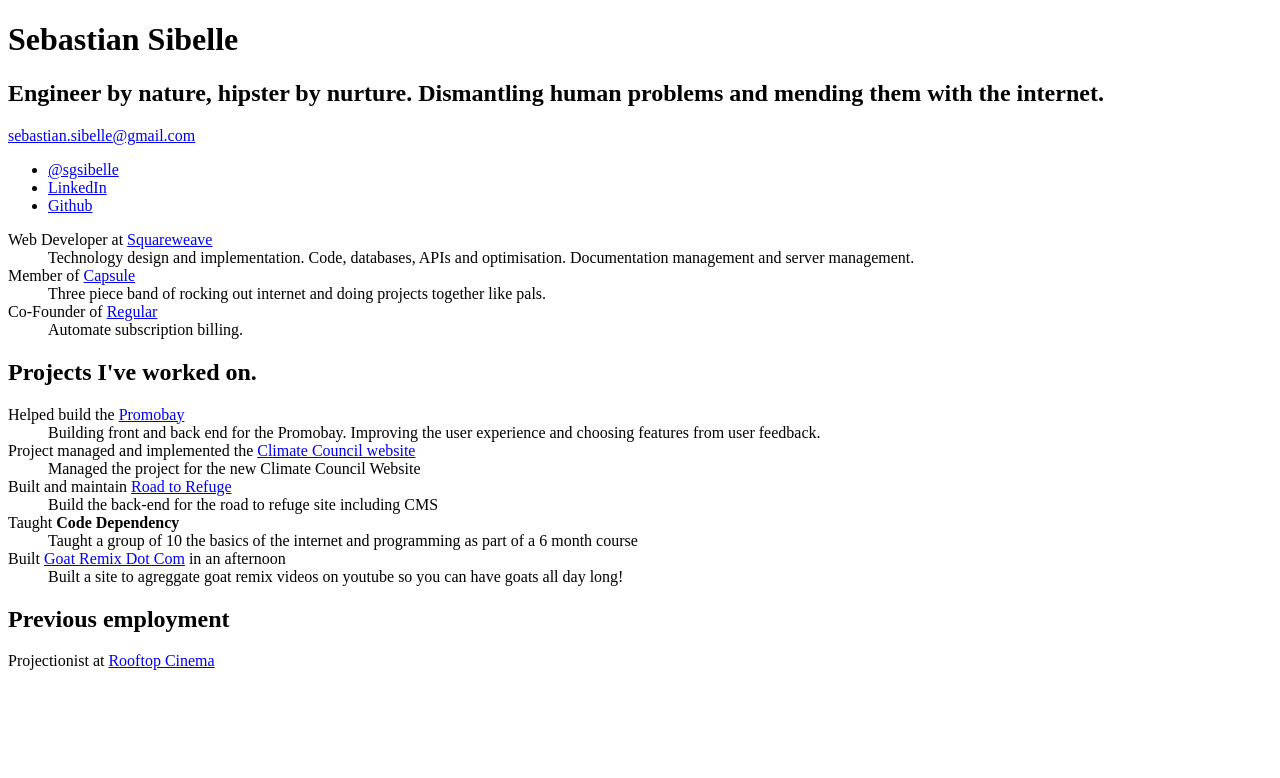
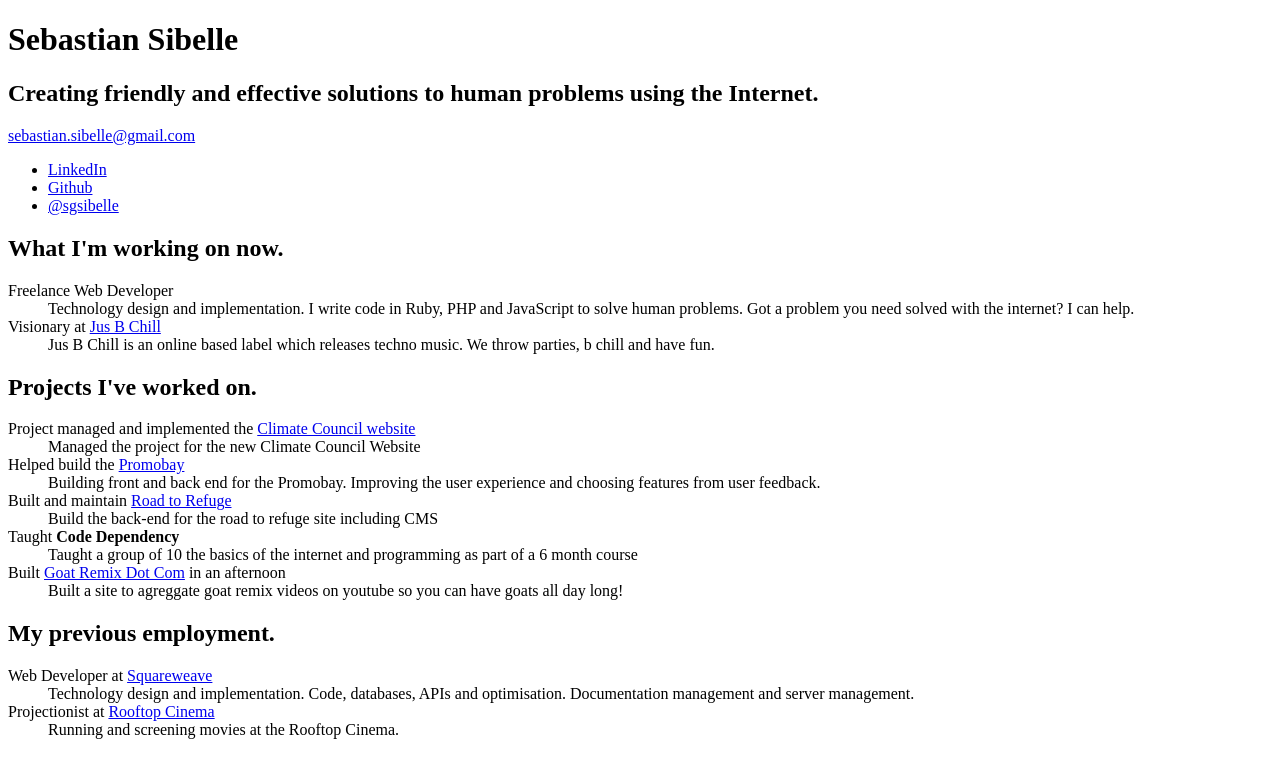
Before and after one commit to sebastiansibelle/sebastian-sibelle-app, a PHP site: template htdocs/app/theme/default/templates/home/home.php in a window 1280 px wide. Shown: the top 778 px of the page. Run offline with PHP 8.4, Linux system fonts and the light colour scheme; the template is opened without the code that fills it, so the values that code supplies are empty; some libraries are stand-ins or nearby versions.

Commit message:
Added home homey

```diff
--- a/htdocs/app/theme/default/templates/home/home.php
+++ b/htdocs/app/theme/default/templates/home/home.php
@@ -3,7 +3,7 @@
 	<header>
 		<div class="constrain">
 			<h1>Sebastian Sibelle</h1>
-			<h2>Engineer by nature, hipster by nurture. Dismantling human problems and mending them with the internet.</h2>
+			<h2>Creating friendly and effective solutions to human problems using the Internet.</h2>
 			<p><a href="mailto:sebastian.sibelle@gmail.com">sebastian.sibelle@gmail.com</a></p>
 		</div>
 	</header>
@@ -12,32 +12,34 @@
 		<div class="constrain">
 			<aside>
 				<ul class="contact unstyled clearfix">
-					<li><a href="http://twitter.com/sgsibelle"><i class="ss-social ss-twitter"></i> <span class="title">@sgsibelle</span></a></li>
 					<li><a href="http://au.linkedin.com/in/sebastiansibelle"><i class="ss-social ss-linkedin"></i> <span class="title">LinkedIn</span></a></li>
 					<li><a href="https://github.com/sebastiansibelle"><i class="ss-social ss-github"></i> <span class="title">Github</span></a></li>
+					<li><a href="http://twitter.com/sgsibelle"><i class="ss-social ss-twitter"></i> <span class="title">@sgsibelle</span></a></li>
 				</ul>
 			</aside>
 			<section>
+				<h2>What I'm working on now.</h2>
 				<dl class="projects">
-					<dt>Web Developer at <a href="http://squareweave.com.au">Squareweave</a><dt><dd>Technology design and implementation. Code, databases, APIs and optimisation. Documentation management and server management.</dd>
-					<dt>Member of <a href="http://capsule.vc">Capsule</a></dt><dd>Three piece band of rocking out internet and doing projects together like pals.</dd>
-					<dt>Co-Founder of <a href="http://regular.io">Regular</a></dt><dd> Automate subscription billing.</dd>
+					<dt>Freelance Web Developer<dt><dd>Technology design and implementation. I write code in Ruby, PHP and JavaScript to solve human problems. Got a problem you need solved with the internet? I can help.</dd>
+					<dt>Visionary at <a href="http://jusbchill.com">Jus B Chill</a><dt><dd> Jus B Chill is an online based label which releases techno music. We throw parties, b chill and have fun.</dd>
+					<!-- <dt> of <a href="http://capsule.vc">Capsule</a></dt><dd>Three piece band of rocking out internet and doing projects together like pals.</dd> -->
 				</ul>
 			</section>
 			<section>
 				<h2>Projects I've worked on.</h2>
 				<dl class="projects">
+					<dt>Project managed and implemented the <a href="http://climatecouncil.org.au">Climate Council website</a></dt><dd>Managed the project for the new Climate Council Website</dd>
 					<dt>Helped build the <a href="http://promobay.org">Promobay</a><dt><dd>Building front and back end for the Promobay. Improving the user experience and choosing features from user feedback.</dd>
-					<dt>Project managed and implemented the <a href="http://climatecouncil.org.au">Climate Council website</a></dt><dd>Managed the project for the new Climate Council Website</dd>
 					<dt>Built and maintain <a href="http://roadtorefuge.org.au">Road to Refuge</a></dt><dd> Build the back-end for the road to refuge site including CMS</dd>
 					<dt>Taught <strong>Code Dependency</strong></dt><dd> Taught a group of 10 the basics of the internet and programming as part of a 6 month course</dd>
 					<dt>Built <a href="http://goatremix.com">Goat Remix Dot Com</a> in an afternoon</dt><dd> Built a site to agreggate goat remix videos on youtube so you can have goats all day long!</dd>
 				</ul>
 			</section>
 			<section>
+				<h2>My previous employment.</h2>
 				<dl class="projects">
-					<h2>Previous employment</h2>
-					<dt>Projectionist at <a href="http://rooftopcinema.com.au">Rooftop Cinema</a><dt><dd></dd>
+					<dt>Web Developer at <a href="http://squareweave.com.au">Squareweave</a><dt><dd>Technology design and implementation. Code, databases, APIs and optimisation. Documentation management and server management.</dd>
+					<dt>Projectionist at <a href="http://rooftopcinema.com.au">Rooftop Cinema</a><dt><dd>Running and screening movies at the Rooftop Cinema.</dd>
 				</ul>
 			</section>
 		</div>
```
